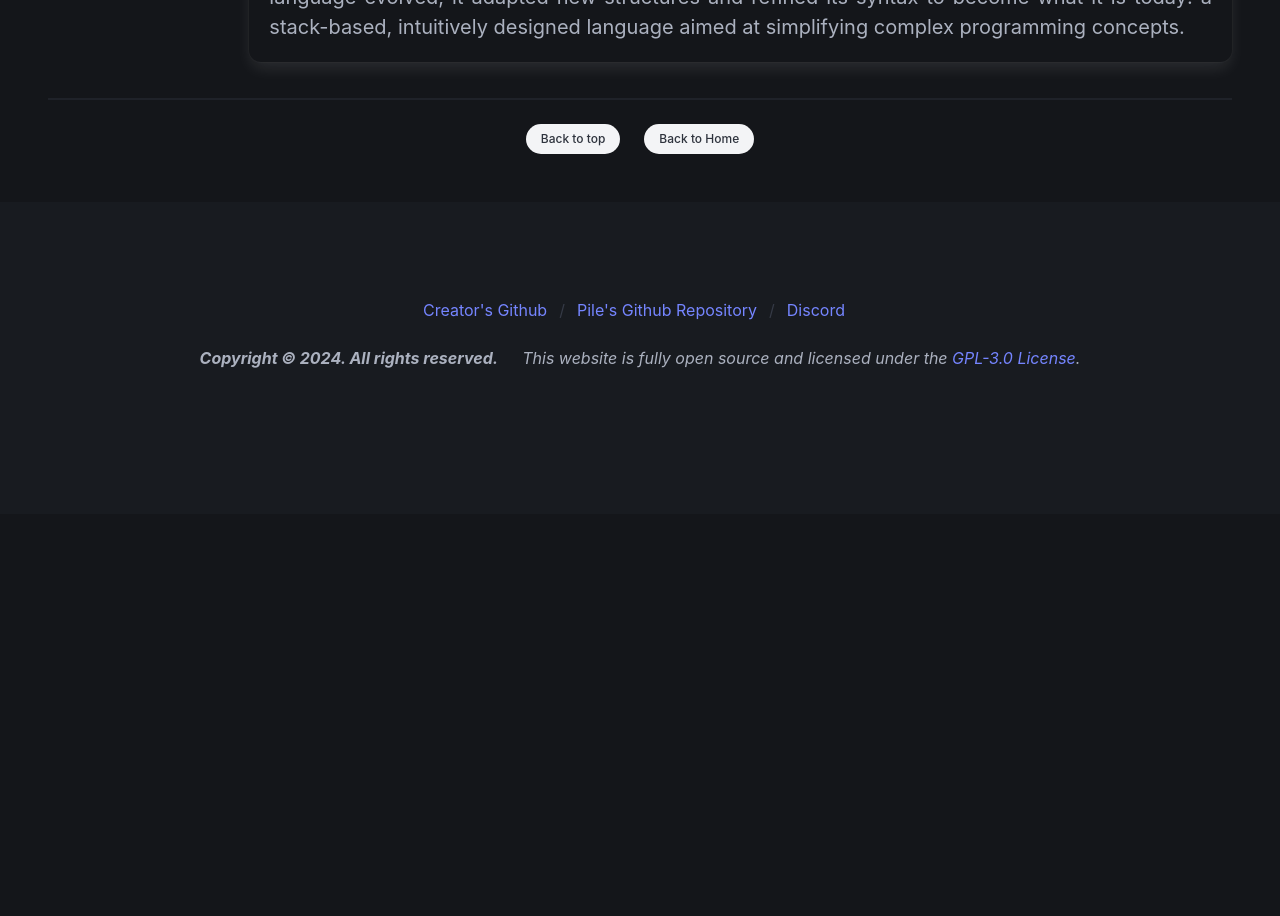
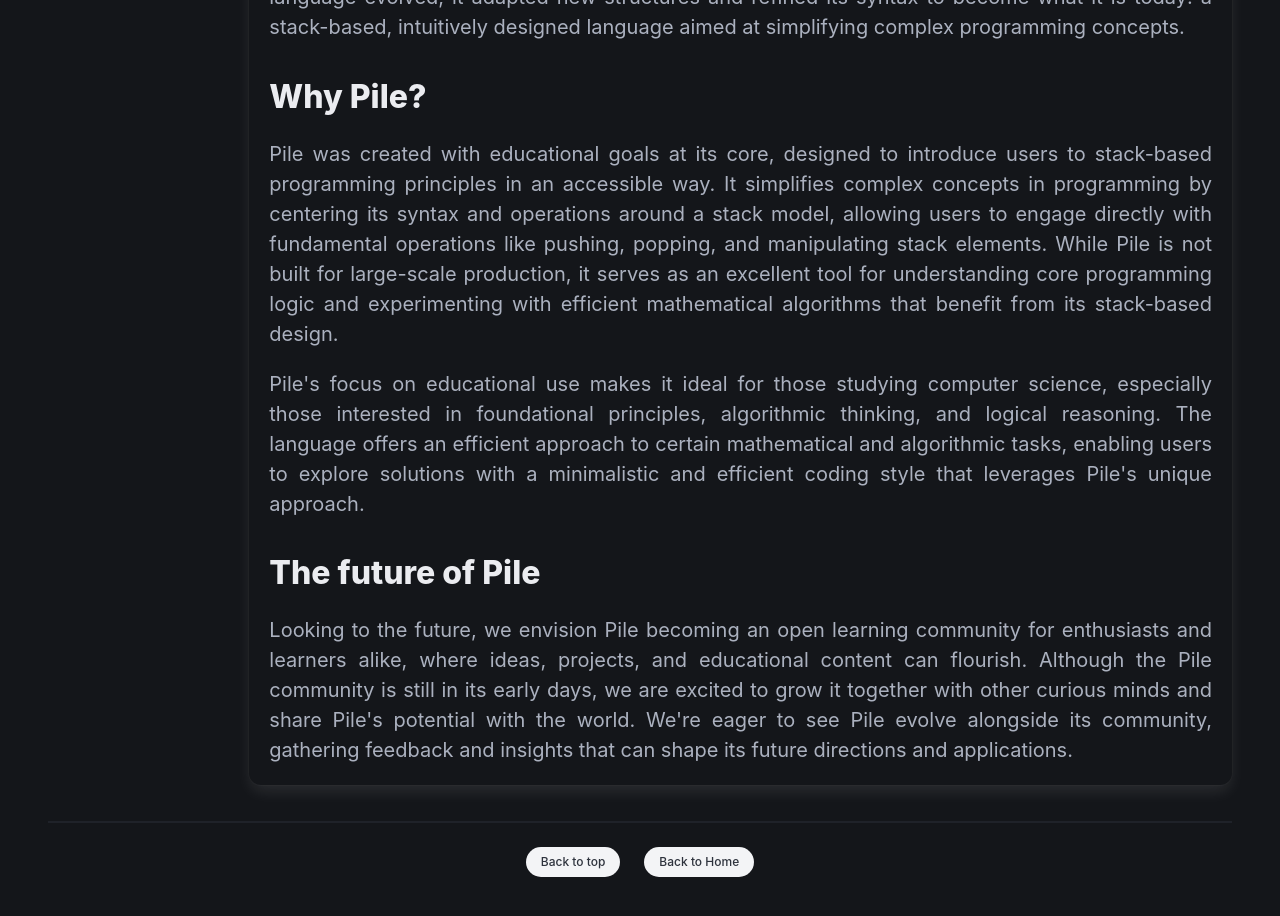
Before and after one commit to marc-dantas/pile-online, a Next.js app: page /docs/introduction in a window 1280 px wide. Shown: the part 1200-2116 px from the top of the page. Before the commit the page ends 1714 px from the top, so only its background shows below. Built offline with nearby package versions, Linux system fonts and the light colour scheme.

Commit message:
new content in introduction

```diff
--- a/src/app/docs/introduction/page.tsx
+++ b/src/app/docs/introduction/page.tsx
@@ -22,11 +22,22 @@ export default function Docs() {
         Joy, a well-established stack-based language, is known for its unique data structure handling, allowing fine-grained control over data manipulation. Despite its slightly cryptic syntax, Joy has become a respected model for efficient stack-based computation in various environments.
       </P>
       <P>
-        The other key influence, Porth, is a lesser-known stack-based language developed by Russian livestreamer Alexey Kutepov (also known as Tsoding). Porth’s development journey was unique in that Kutepov live-streamed nearly every stage of its creation, starting with an implementation in Python. This open and engaging approach to language development, now available on his YouTube channel <a href="https://youtube.com/@TsodingDaily">@TsodingDaily</a>, became a major inspiration for Pile&apos;s development.
+        The other key influence, Porth, is a lesser-known stack-based language developed by Russian livestreamer Alexey Kutepov (also known as Tsoding). Porth&apos;s development journey was unique in that Kutepov live-streamed nearly every stage of its creation, starting with an implementation in Python. This open and engaging approach to language development, now available on his YouTube channel <a href="https://youtube.com/@TsodingDaily">@TsodingDaily</a>, became a major inspiration for Pile&apos;s development.
       </P>
       <P>
         Originally, Pile went by the name <i>Somescript</i> and featured a different syntax. However, as the language evolved, it adapted new structures and refined its syntax to become what it is today: a stack-based, intuitively designed language aimed at simplifying complex programming concepts.
       </P>
+      <Title2>Why Pile?</Title2>
+      <P>
+        Pile was created with educational goals at its core, designed to introduce users to stack-based programming principles in an accessible way. It simplifies complex concepts in programming by centering its syntax and operations around a stack model, allowing users to engage directly with fundamental operations like pushing, popping, and manipulating stack elements. While Pile is not built for large-scale production, it serves as an excellent tool for understanding core programming logic and experimenting with efficient mathematical algorithms that benefit from its stack-based design.
+      </P>
+      <P>
+        Pile&apos;s focus on educational use makes it ideal for those studying computer science, especially those interested in foundational principles, algorithmic thinking, and logical reasoning. The language offers an efficient approach to certain mathematical and algorithmic tasks, enabling users to explore solutions with a minimalistic and efficient coding style that leverages Pile&apos;s unique approach.
+      </P>
+      <Title2>The future of Pile</Title2>
+      <P>
+        Looking to the future, we envision Pile becoming an open learning community for enthusiasts and learners alike, where ideas, projects, and educational content can flourish. Although the Pile community is still in its early days, we are excited to grow it together with other curious minds and share Pile&apos;s potential with the world. We&apos;re eager to see Pile evolve alongside its community, gathering feedback and insights that can shape its future directions and applications.
+      </P>
     </DocsPage>
   );
 }
```
